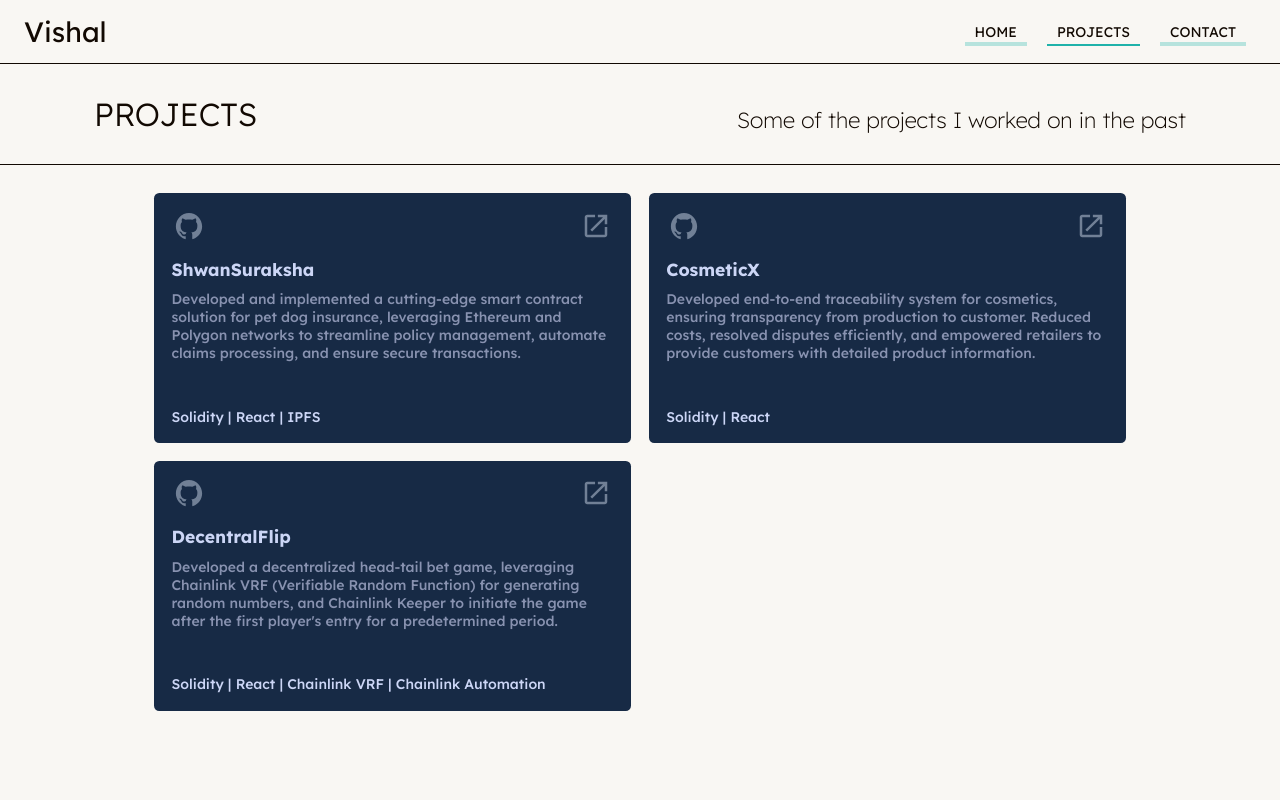
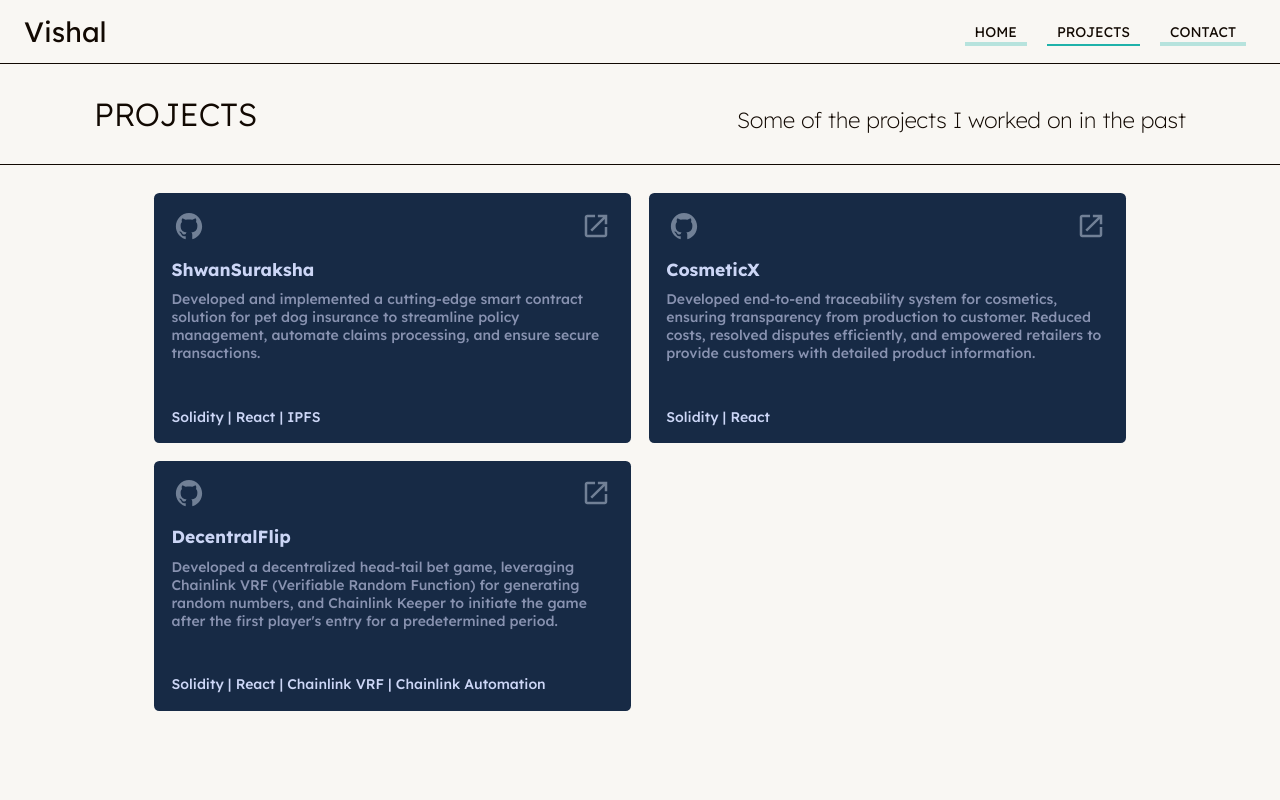
Before and after one commit to vishal5208/vishal.dev, a Next.js app: page /projects in a window 1280 px wide. Shown: the top 800 px of the page. Built offline with nearby package versions, Linux system fonts and the light colour scheme; a web font is replaced by a local one.

Commit message:
updated project des.

```diff
--- a/pages/projects.tsx
+++ b/pages/projects.tsx
@@ -106,7 +106,7 @@ const projectList = [
 	{
 		name: "ShwanSuraksha",
 		description:
-			"Developed and implemented a cutting-edge smart contract solution for pet dog insurance, leveraging Ethereum and Polygon networks to streamline policy management, automate claims processing, and ensure secure transactions.",
+			"Developed and implemented a cutting-edge smart contract solution for pet dog insurance to streamline policy management, automate claims processing, and ensure secure transactions.",
 		language: "Solidity | React | IPFS",
 		link: "https://shwansuraksha1.on.fleek.co/",
 		githubLink: "https://github.com/vishal5208/UpdatedShwanSuraksha",
```
